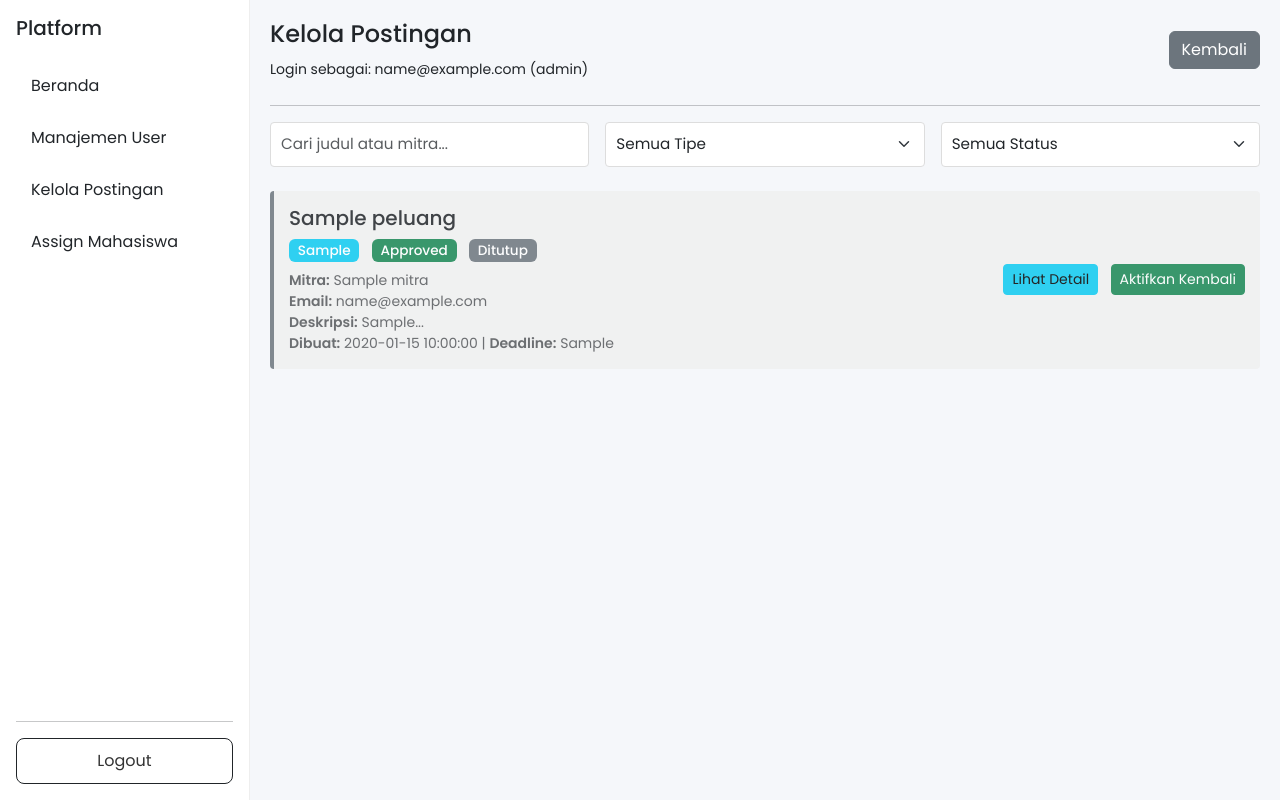
After one commit to Parosko/RPL-Platgang, a PHP site: page /RPL/views/admin/posts.php in a window 1280 px wide. The commit adds this page. Run offline with PHP 8.4, Linux system fonts and the light colour scheme; the visitor is signed in with stand-in values (Sample User, id 1); tables that the repository leaves empty or names only in its code hold one stand-in row (values such as "Sample post").

Commit message:
Moderate Post Somewhat done

```diff
--- /dev/null
+++ b/assets/css/admin.css
@@ -0,0 +1,53 @@
+/* Admin Moderation Pages */
+
+.status-badge {
+    font-size: 0.85rem;
+    font-weight: 500;
+}
+
+/* Filter Controls */
+.form-select, .form-control {
+    font-size: 0.95rem;
+    border-radius: 4px;
+}
+
+.form-select:focus, .form-control:focus {
+    border-color: #80bdff;
+    box-shadow: 0 0 0 0.2rem rgba(0, 123, 255, 0.25);
+}
+
+/* Post Row */
+.post-row {
+    background-color: #f8f9fa;
+    border-left: 4px solid #ccc;
+    padding: 15px;
+    margin-bottom: 10px;
+    border-radius: 4px;
+    transition: all 0.2s;
+}
+
+.post-row.rejected {
+    border-left-color: #dc3545;
+    background-color: #fff5f5;
+}
+
+.post-row.approved {
+    border-left-color: #28a745;
+    background-color: #f5fff5;
+}
+
+.post-row.pending {
+    border-left-color: #ffc107;
+    background-color: #fffbf5;
+}
+
+.post-row.deactivated {
+    border-left-color: #6c757d;
+    background-color: #f0f0f0;
+    opacity: 0.85;
+}
+
+.post-row:hover {
+    transform: translateX(5px);
+    box-shadow: 0 2px 8px rgba(0,0,0,0.1);
+}
--- /dev/null
+++ b/views/admin/posts.php
@@ -0,0 +1,256 @@
+<?php
+session_start();
+
+include __DIR__ . '/../../core/middleware.php';
+include __DIR__ . '/../../config/database.php';
+include __DIR__ . '/../../config/config.php';
+
+onlyAdmin();
+
+// Get all posts (for moderation)
+$query = "SELECT p.*, u.email as mitra_email, m.nama_organisasi
+          FROM peluang p
+          JOIN users u ON p.mitra_id = u.id
+          LEFT JOIN mitra m ON u.id = m.user_id
+          ORDER BY p.created_at DESC";
+$stmt = mysqli_prepare($conn, $query);
+mysqli_stmt_execute($stmt);
+$result = mysqli_stmt_get_result($stmt);
+$posts = [];
+
+while ($row = mysqli_fetch_assoc($result)) {
+    $posts[] = $row;
+}
+?>
+
+<!DOCTYPE html>
+<html>
+<head>
+    <title>Kelola Postingan - Admin</title>
+
+    <!-- Bootstrap -->
+    <link href="https://cdn.jsdelivr.net/npm/bootstrap@5.3.0/dist/css/bootstrap.min.css" rel="stylesheet">
+
+    <!-- Font -->
+    <link href="https://fonts.googleapis.com/css2?family=Poppins:wght@300;400;500;600&display=swap" rel="stylesheet">
+
+    <!-- CSS -->
+    <link rel="stylesheet" href="../../assets/css/global.css">
+    <link rel="stylesheet" href="../../assets/css/layout.css">
+    <link rel="stylesheet" href="../../assets/css/admin.css">
+
+</head>
+
+<body>
+
+<div class="d-flex">
+    <?php include __DIR__ . '/../layouts/sidebar.php'; ?>
+
+    <div class="content">
+        <div class="d-flex justify-content-between align-items-center mb-4">
+            <div>
+                <h4>Kelola Postingan</h4>
+                <small>
+                    Login sebagai: <?php echo htmlspecialchars($_SESSION['email']); ?> (admin)
+                </small>
+            </div>
+            <a href="<?= BASE_URL ?>/views/dashboard.php" class="btn btn-secondary">Kembali</a>
+        </div>
+
+        <?php if (isset($_SESSION['success'])): ?>
+            <div class="alert alert-success alert-dismissible fade show" role="alert">
+                <?php echo htmlspecialchars($_SESSION['success']); ?>
+                <button type="button" class="btn-close" data-bs-dismiss="alert"></button>
+            </div>
+            <?php unset($_SESSION['success']); ?>
+        <?php endif; ?>
+
+        <?php if (isset($_SESSION['error'])): ?>
+            <div class="alert alert-danger alert-dismissible fade show" role="alert">
+                <?php echo htmlspecialchars($_SESSION['error']); ?>
+                <button type="button" class="btn-close" data-bs-dismiss="alert"></button>
+            </div>
+            <?php unset($_SESSION['error']); ?>
+        <?php endif; ?>
+
+        <hr>
+
+        <div class="mb-4">
+            <div class="row g-3">
+                <div class="col-md-4">
+                    <input
+                        type="text"
+                        id="searchInput"
+                        class="form-control"
+                        placeholder="Cari judul atau mitra..."
+                    >
+                </div>
+                <div class="col-md-4">
+                    <select id="typeFilter" class="form-select">
+                        <option value="">Semua Tipe</option>
+                        <option value="magang">Magang</option>
+                        <option value="kursus">Kursus</option>
+                    </select>
+                </div>
+                <div class="col-md-4">
+                    <select id="statusFilter" class="form-select">
+                        <option value="">Semua Status</option>
+                        <option value="approved">Approved</option>
+                        <option value="pending">Pending</option>
+                        <option value="rejected">Rejected</option>
+                    </select>
+                </div>
+            </div>
+        </div>
+
+        <?php if (empty($posts)): ?>
+            <div class="alert alert-info">
+                Belum ada postingan di sistem.
+            </div>
+        <?php else: ?>
+            <div id="postsList">
+                <?php foreach ($posts as $post): ?>
+                    <?php
+                    $current_date = date('Y-m-d H:i:s');
+                    $is_manually_closed = !empty($post['closed_at']);
+                    $is_deadline_passed = $post['deadline'] < $current_date;
+                    $is_post_open = !$is_manually_closed && !$is_deadline_passed;
+                    $status = $is_post_open ? 'Terbuka' : 'Ditutup';
+                    $status_badge = $is_post_open ? 'bg-success' : 'bg-secondary';
+                    $approval_status = ucfirst($post['status']);
+                    $approval_badge = $post['status'] == 'approved' ? 'bg-success' : ($post['status'] == 'pending' ? 'bg-warning' : 'bg-danger');
+
+                    // Determine row class based on deactivation status or approval status
+                    $row_class = $is_manually_closed ? 'deactivated' : $post['status'];
+                    $post_type = ucfirst(htmlspecialchars($post['tipe']));
+                    $post_type_badge = $post['tipe'] == 'magang' ? 'bg-primary' : 'bg-info';
+                    ?>
+                    <div class="post-row <?= $row_class; ?>" data-type="<?= $post['tipe']; ?>" data-status="<?= $post['status']; ?>">
+                        <div class="row align-items-center">
+                            <div class="col-md-7">
+                                <h5 class="mb-2">
+                                    <?php echo htmlspecialchars($post['judul']); ?>
+                                </h5>
+
+                                <div class="mb-2">
+                                    <span class="badge <?= $post_type_badge; ?> status-badge me-2">
+                                        <?php echo $post_type; ?>
+                                    </span>
+                                    <span class="badge <?= $approval_badge; ?> status-badge me-2">
+                                        <?php echo $approval_status; ?>
+                                    </span>
+                                    <span class="badge <?= $status_badge; ?> status-badge">
+                                        <?php echo $status; ?>
+                                    </span>
+                                </div>
+
+                                <small class="text-muted d-block">
+                                    <strong>Mitra:</strong> <?php echo htmlspecialchars($post['nama_organisasi'] ?? 'Unknown'); ?>
+                                </small>
+                                <small class="text-muted d-block">
+                                    <strong>Email:</strong> <?php echo htmlspecialchars($post['mitra_email']); ?>
+                                </small>
+                                <small class="text-muted d-block">
+                                    <strong>Deskripsi:</strong> <?php echo htmlspecialchars(substr($post['deskripsi'], 0, 100)); ?>...
+                                </small>
+                                <small class="text-muted d-block">
+                                    <strong>Dibuat:</strong> <?php echo $post['created_at']; ?> |
+                                    <strong>Deadline:</strong> <?php echo $post['deadline']; ?>
+                                </small>
+                            </div>
+
+                            <div class="col-md-5 text-end">
+                                <a href="<?= BASE_URL ?>/views/posts/detail.php?id=<?php echo $post['id']; ?>"
+                                   class="btn btn-info btn-sm me-2"
+                                   target="_blank">
+                                    <i class="bi bi-eye"></i> Lihat Detail
+                                </a>
+
+                                <?php if ($is_manually_closed): ?>
+                                    <button type="button"
+                                            class="btn btn-success btn-sm"
+                                            onclick="reactivatePost(<?php echo $post['id']; ?>, '<?php echo htmlspecialchars(addslashes($post['judul'])); ?>')">
+                                        <i class="bi bi-arrow-clockwise"></i> Aktifkan Kembali
+                                    </button>
+                                <?php else: ?>
+                                    <button type="button"
+                                            class="btn btn-danger btn-sm"
+                                            onclick="deactivatePost(<?php echo $post['id']; ?>, '<?php echo htmlspecialchars(addslashes($post['judul'])); ?>')">
+                                        <i class="bi bi-trash"></i> Nonaktifkan
+                                    </button>
+                                <?php endif; ?>
+                            </div>
+                        </div>
+                    </div>
+                <?php endforeach; ?>
+            </div>
+
+            <div id="noResults" class="alert alert-warning mt-3" style="display: none;">
+                Tidak ada postingan yang sesuai dengan pencarian Anda.
+            </div>
+        <?php endif; ?>
+
+    </div>
+
+</div>
+
+<!-- Bootstrap JS -->
+<script src="https://cdn.jsdelivr.net/npm/bootstrap@5.3.0/dist/js/bootstrap.bundle.min.js"></script>
+
+<script>
+// Combined filtering function
+function applyFilters() {
+    const searchTerm = document.getElementById('searchInput').value.toLowerCase();
+    const typeFilter = document.getElementById('typeFilter').value;
+    const statusFilter = document.getElementById('statusFilter').value;
+    const posts = document.querySelectorAll('.post-row');
+    let visibleCount = 0;
+
+    posts.forEach(post => {
+        const text = post.textContent.toLowerCase();
+        const postType = post.getAttribute('data-type');
+        const postStatus = post.getAttribute('data-status');
+
+        // Check search term match
+        const matchesSearch = text.includes(searchTerm);
+
+        // Check type filter
+        const matchesType = !typeFilter || postType === typeFilter;
+
+        // Check status filter
+        const matchesStatus = !statusFilter || postStatus === statusFilter;
+
+        // Show post only if all filters match
+        if (matchesSearch && matchesType && matchesStatus) {
+            post.style.display = 'block';
+            visibleCount++;
+        } else {
+            post.style.display = 'none';
+        }
+    });
+
+    document.getElementById('noResults').style.display = visibleCount === 0 ? 'block' : 'none';
+}
+
+// Add event listeners to all filters
+document.getElementById('searchInput').addEventListener('keyup', applyFilters);
+document.getElementById('typeFilter').addEventListener('change', applyFilters);
+document.getElementById('statusFilter').addEventListener('change', applyFilters);
+
+// Deactivate post function
+function deactivatePost(postId, postTitle) {
+    if (confirm(`Apakah Anda yakin ingin menonaktifkan postingan "${postTitle}"?`)) {
+        window.location.href = `<?= BASE_URL ?>/controllers/admin/deactivate_post_process.php?id=${postId}`;
+    }
+}
+
+// Reactivate post function
+function reactivatePost(postId, postTitle) {
+    if (confirm(`Apakah Anda yakin ingin mengaktifkan kembali postingan "${postTitle}"?`)) {
+        window.location.href = `<?= BASE_URL ?>/controllers/admin/reactivate_post_process.php?id=${postId}`;
+    }
+}
+</script>
+
+</body>
+</html>
--- a/views/dashboard.php
+++ b/views/dashboard.php
@@ -10,7 +10,7 @@ checkLogin();
 $role = $_SESSION['role'];
 $email = $_SESSION['email'];
 
-$query = "SELECT * FROM peluang WHERE status = 'approved' ORDER BY created_at DESC";
+$query = "SELECT * FROM peluang WHERE status = 'approved' AND closed_at IS NULL ORDER BY created_at DESC";
 $result = mysqli_query($conn, $query);
 
 $posts = [];
--- a/views/layouts/sidebar.php
+++ b/views/layouts/sidebar.php
@@ -79,13 +79,7 @@ $role = $_SESSION['role'];
 
             <li class="nav-item mb-2">
                 <a href="<?= BASE_URL ?>/views/admin/posts.php" class="nav-link text-dark">
-                    Manajemen Postingan
-                </a>
-            </li>
-
-            <li class="nav-item mb-2">
-                <a href="<?= BASE_URL ?>/views/admin/applications.php" class="nav-link text-dark">
-                    Kelola Semua Lamaran
+                    Kelola Postingan
                 </a>
             </li>
 
```
Also changed, not shown: controllers/admin/deactivate_post_process.php (added, +51 -0 lines), controllers/admin/reactivate_post_process.php (added, +53 -0 lines), views/admin/view_application.php (deleted, +0 -188 lines), views/posts/detail.php (+15 -5 lines).
